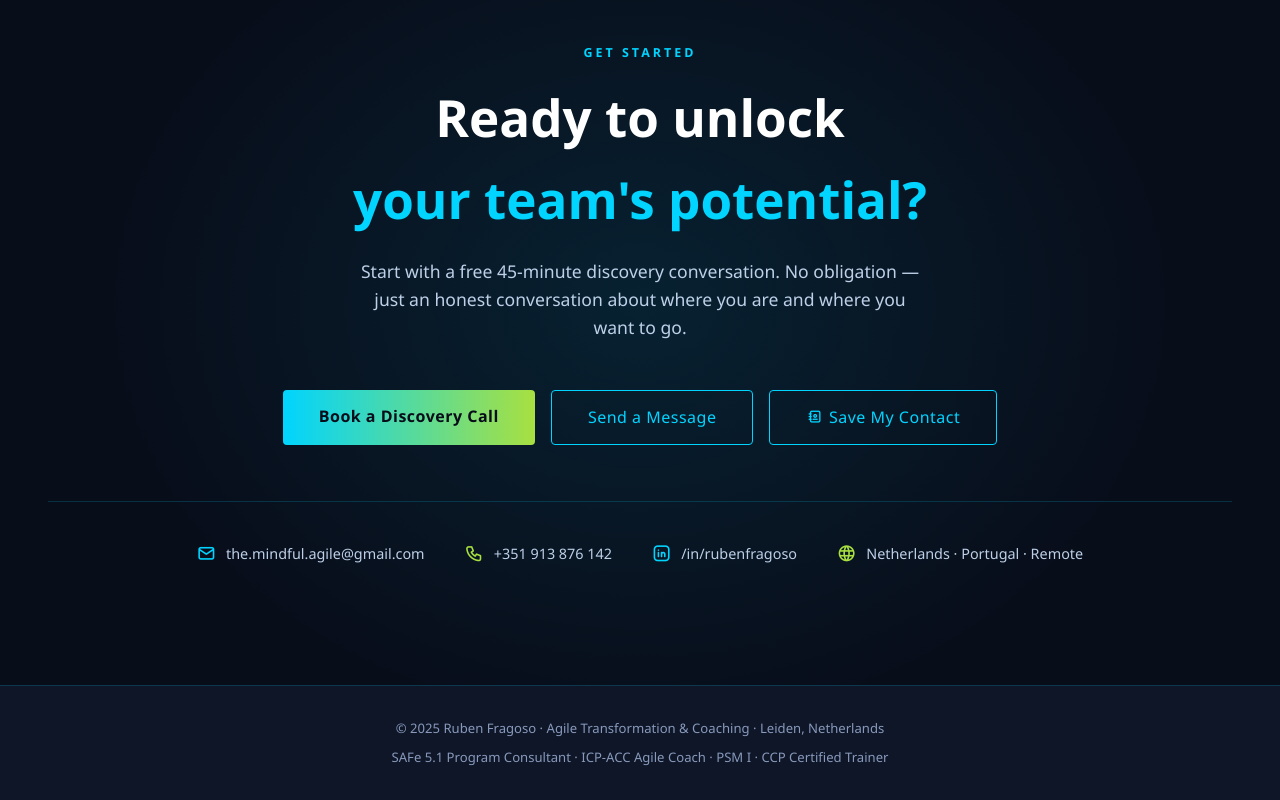
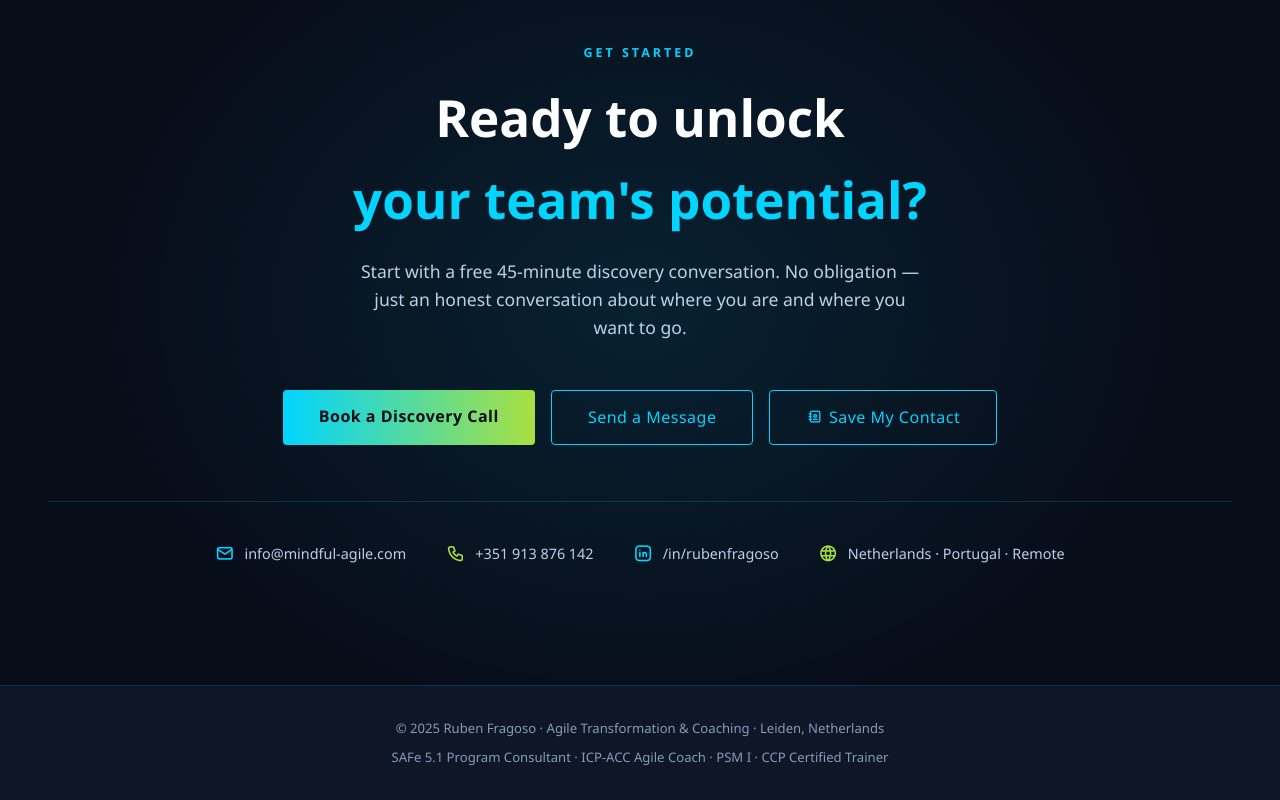
Before and after one commit to themindfulagile/themindfulagile.github.io, a plain HTML site: page index.html in a window 1280 px wide. Shown: the part 6495-7295 px from the top of the page. Drawn offline with Linux system fonts and the light colour scheme.

Commit message:
Update index.html

```diff
--- a/index.html
+++ b/index.html
@@ -781,7 +781,7 @@
   <div class="contact-row">
     <div class="contact-item">
       <i class="ti ti-mail ci"></i>
-      <a href="mailto:info@mindful-agile.com" style="color:var(--gray2); text-decoration:none;">the.mindful.agile@gmail.com</a>
+      <a href="mailto:info@mindful-agile.com" style="color:var(--gray2); text-decoration:none;">info@mindful-agile.com</a>
     </div>
     <div class="contact-item">
       <i class="ti ti-phone ci" style="color:#A8E040"></i>
```
